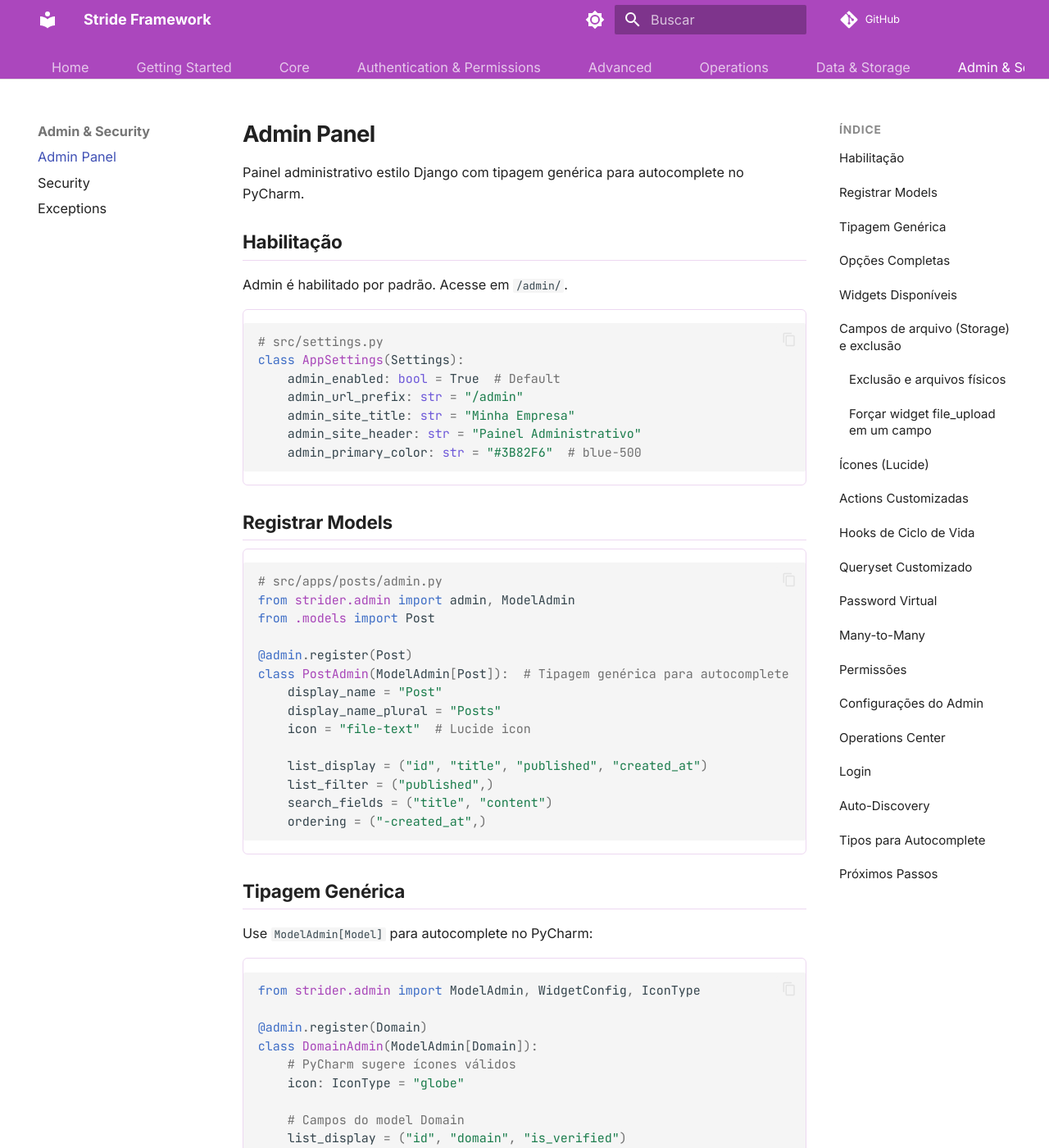
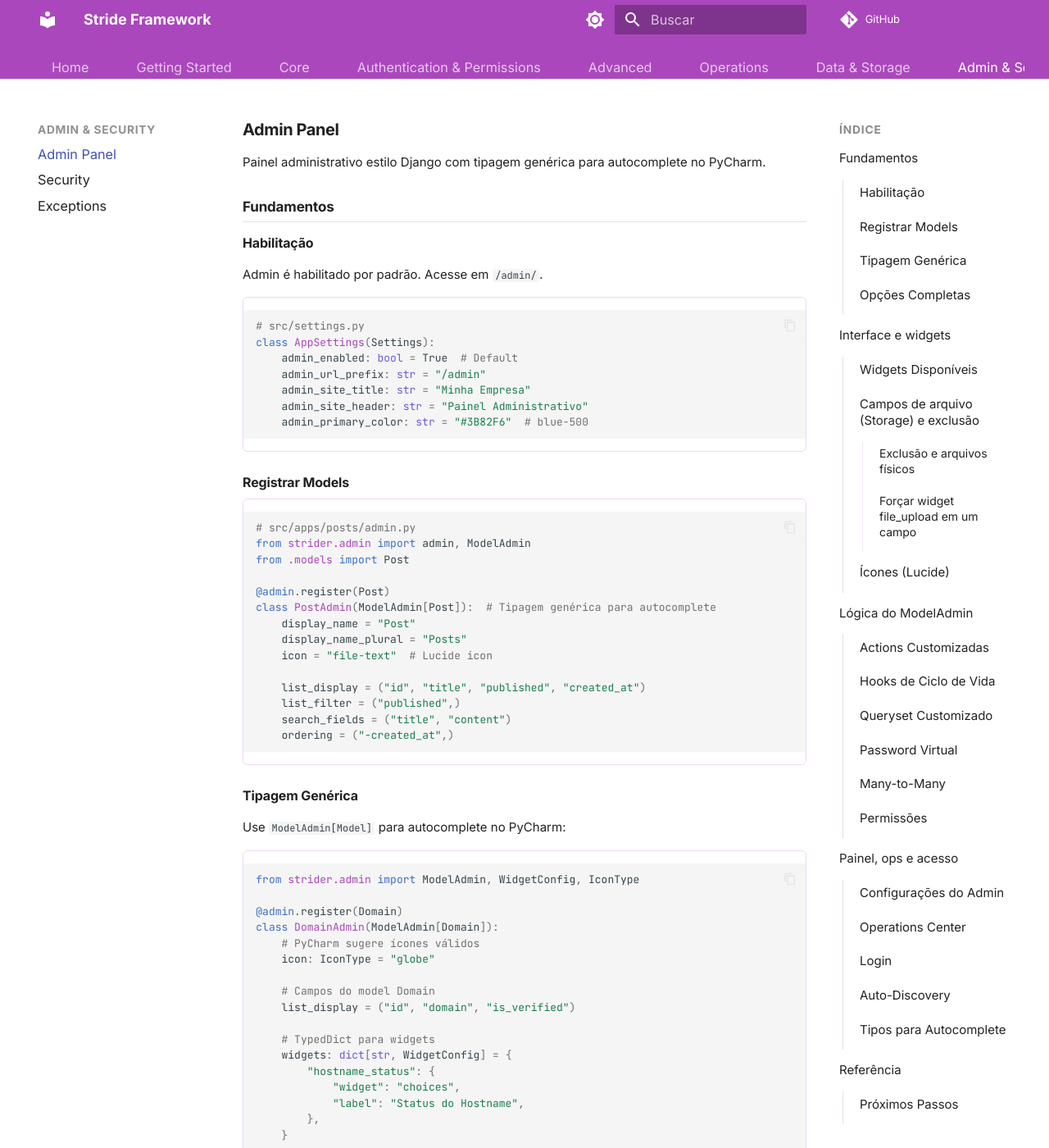
Before and after one commit to SorPuti/core-framework, an MkDocs documentation site: the page built from docs/40-admin.md, in a window 1280 px wide and 1400 px high. Shown: the whole window at 82% size. Built offline with MkDocs 1.6.1 and Material for MkDocs 9.7.7, drawn with Linux system fonts in a browser that asks for light colours; comment, search, counter and statistics services are not loaded; some of the changed text lies outside the part shown.

Commit message:
feat: Fix Mermaid interactivity, typography scale, hover states, and layout width

````diff
--- a/docs/40-admin.md
+++ b/docs/40-admin.md
@@ -2,7 +2,9 @@
 
 Painel administrativo estilo Django com tipagem genérica para autocomplete no PyCharm.
 
-## Habilitação
+## Fundamentos
+
+### Habilitação
 
 Admin é habilitado por padrão. Acesse em `/admin/`.
 
@@ -16,7 +18,7 @@
     admin_primary_color: str = "#3B82F6"  # blue-500
 ```
 
-## Registrar Models
+### Registrar Models
 
 ```python
 # src/apps/posts/admin.py
@@ -35,7 +37,7 @@
     ordering = ("-created_at",)
 ```
 
-## Tipagem Genérica
+### Tipagem Genérica
 
 Use `ModelAdmin[Model]` para autocomplete no PyCharm:
 
@@ -59,7 +61,7 @@
     }
 ```
 
-## Opções Completas
+### Opções Completas
 
 ```python
 @admin.register(Post)
@@ -117,7 +119,9 @@
     exclude_actions = ()  # Actions a desabilitar
 ```
 
-## Widgets Disponíveis
+## Interface e widgets
+
+### Widgets Disponíveis
 
 | Widget | Descrição |
 |--------|-----------|
@@ -146,7 +150,7 @@
 | `m2m_select` | Many-to-many select |
 | `file_upload` | Upload de arquivo (storage local ou GCS); drag-and-drop, preview |
 
-## Campos de arquivo (Storage) e exclusão
+### Campos de arquivo (Storage) e exclusão
 
 Quando o model tem campos que armazenam **path ou URL de arquivo** (ex.: `image`, `avatar`, `file_path`, `attachment_url`), o admin detecta automaticamente e exibe o widget **file_upload**:
 
@@ -156,7 +160,7 @@
 
 Configure o storage em `src/settings.py` (veja [Settings — Storage](02-settings.md#storage--file-uploads)). Documentação completa da API e fluxo: [Storage (37-storage.md)](37-storage.md).
 
-### Exclusão e arquivos físicos
+#### Exclusão e arquivos físicos
 
 Ao **deletar** um registro (botão "Delete" na tela de edição):
 
@@ -166,7 +170,7 @@
 
 Assim você evita arquivo órfão no storage. Em **bulk delete** (listagem), o body da requisição pode incluir `"delete_physical_files": true` para o mesmo efeito.
 
-### Forçar widget file_upload em um campo
+#### Forçar widget file_upload em um campo
 
 Se o nome da coluna não for detectado automaticamente, use `widgets`:
 
@@ -178,7 +182,7 @@
     }
 ```
 
-## Ícones (Lucide)
+### Ícones (Lucide)
 
 ```python
 # Ícones mais comuns
@@ -239,7 +243,9 @@
 icon = "git-branch"  # Git
 ```
 
-## Actions Customizadas
+## Lógica do ModelAdmin
+
+### Actions Customizadas
 
 ```python
 @admin.register(Post)
@@ -260,7 +266,7 @@
             await post.save(db)
 ```
 
-## Hooks de Ciclo de Vida
+### Hooks de Ciclo de Vida
 
 ```python
 @admin.register(Post)
@@ -284,7 +290,7 @@
         await clear_cache(f"post:{obj.id}")
 ```
 
-## Queryset Customizado
+### Queryset Customizado
 
 ```python
 @admin.register(Post)
@@ -295,7 +301,7 @@
         return Post.objects.using(db).filter(workspace_id=self.request.user.workspace_id)
 ```
 
-## Password Virtual
+### Password Virtual
 
 Para models com `set_password()`, o admin detecta automaticamente e cria um campo virtual de senha:
 
@@ -317,7 +323,7 @@
     }
 ```
 
-## Many-to-Many
+### Many-to-Many
 
 Relacionamentos M2M são detectados automaticamente:
 
@@ -333,7 +339,7 @@
     ]
 ```
 
-## Permissões
+### Permissões
 
 Acesso ao admin requer `is_staff=True`.
 
@@ -347,7 +353,9 @@
     exclude_actions = ("delete_selected",)
 ```
 
-## Configurações do Admin
+## Painel, ops e acesso
+
+### Configurações do Admin
 
 ```python
 # src/settings.py
@@ -372,7 +380,7 @@
     admin_cookie_secure: bool = None  # None = auto-detect HTTPS
 ```
 
-## Operations Center
+### Operations Center
 
 O admin inclui um centro de operações para monitorar:
 
@@ -397,7 +405,7 @@
     ops_infrastructure_poll_interval: int = 60  # Métricas (segundos)
 ```
 
-## Login
+### Login
 
 Admin usa autenticação por sessão (separada do JWT da API).
 
@@ -408,7 +416,7 @@
 
 Login padrão: `/admin/login`
 
-## Auto-Discovery
+### Auto-Discovery
 
 Módulos admin são descobertos automaticamente de arquivos `admin.py`:
 
@@ -422,7 +430,7 @@
     └── admin.py  # Auto-descoberto
 ```
 
-## Tipos para Autocomplete
+### Tipos para Autocomplete
 
 ```python
 from strider.admin import (
@@ -435,7 +443,9 @@
 )
 ```
 
-## Próximos Passos
+## Referência
+
+### Próximos Passos
 
 - [CLI](07-cli.md) — Comandos disponíveis
 - [Permissions](08-permissions.md) — Controle de acesso
--- a/mkdocs.yml
+++ b/mkdocs.yml
@@ -89,6 +89,7 @@
   features:
     - navigation.tabs
     - navigation.tabs.sticky
+    - navigation.sections
     - navigation.top
     - navigation.footer
     - navigation.instant.loading
--- a/overrides/assets/stylesheets/extra.css
+++ b/overrides/assets/stylesheets/extra.css
@@ -5,6 +5,15 @@
   --stride-radius: 6px;
   --stride-purple: #9c27b0;
   --stride-purple-soft: rgba(156, 39, 176, 0.18);
+  /* Corpo: nunca acima de 15px; títulos em px para hierarquia estável em qualquer viewport */
+  --stride-text: 15px;
+  --stride-h1: 20px;
+  --stride-h2: 17px;
+  --stride-h3: 16px;
+  --stride-h4: 15px;
+  /* Material usa estas variáveis para escalar o artigo inteiro */
+  --md-typeset-font-size: var(--stride-text);
+  --md-typeset-a-font-size: var(--stride-text);
 }
 
 [data-md-color-scheme="slate"] {
@@ -14,13 +23,13 @@
 
 /* --- Tipografia do artigo (Material usa .md-typeset) --- */
 .md-typeset {
-  font-size: 0.8125rem;
+  font-size: var(--stride-text);
   line-height: 1.65;
   -webkit-font-smoothing: antialiased;
 }
 
 .md-typeset h1 {
-  font-size: 1.375rem;
+  font-size: var(--stride-h1);
   font-weight: 700;
   line-height: 1.25;
   letter-spacing: -0.02em;
@@ -31,7 +40,7 @@
 }
 
 .md-typeset h2 {
-  font-size: 1.125rem;
+  font-size: var(--stride-h2);
   font-weight: 650;
   line-height: 1.3;
   margin-top: 1.5rem;
@@ -42,14 +51,14 @@
 }
 
 .md-typeset h3 {
-  font-size: 1rem;
+  font-size: var(--stride-h3);
   font-weight: 600;
   margin-top: 1.25rem;
   margin-bottom: 0.4rem;
 }
 
 .md-typeset h4 {
-  font-size: 0.9375rem;
+  font-size: var(--stride-h4);
   font-weight: 600;
   margin-top: 1rem;
   margin-bottom: 0.35rem;
@@ -109,7 +118,32 @@
   color: var(--md-default-fg-color--lighter);
 }
 
-/* --- Sidebar primária --- */
+/* Índice: conjuntos aninhados (h2 → h3 → h4) mais legíveis */
+.md-sidebar--secondary .md-nav .md-nav {
+  border-left: 1px solid var(--stride-purple-soft);
+  margin: 0.1rem 0 0.15rem 0.2rem;
+  padding-left: 0.4rem;
+}
+
+.md-sidebar--secondary .md-nav .md-nav .md-nav {
+  margin-left: 0.15rem;
+  border-left-color: rgba(156, 39, 176, 0.12);
+}
+
+.md-sidebar--secondary .md-nav .md-nav .md-nav .md-nav__link {
+  font-size: 0.7rem;
+}
+
+/* --- Sidebar primária (navigation.sections: rótulos de grupo) --- */
+.md-nav--primary .md-nav__item--section > .md-nav__link {
+  font-size: 0.6875rem;
+  font-weight: 700;
+  letter-spacing: 0.05em;
+  text-transform: uppercase;
+  opacity: 0.8;
+  margin-top: 0.5rem;
+}
+
 .md-nav--primary .md-nav__link {
   font-size: 0.8125rem;
 }
@@ -120,7 +154,7 @@
 }
 
 .md-typeset pre > code {
-  font-size: 0.75rem;
+  font-size: 13px;
   line-height: 1.5;
 }
 
@@ -235,16 +269,25 @@
   }
 }
 
-@media (max-width: 48em) {
-  .md-typeset {
-    font-size: 0.875rem;
+/* Desktop/tablet: o tema pode ampliar tipografia em telas largas — mantém teto 15px no texto */
+@media (min-width: 48em) {
+  .md-content .md-typeset {
+    font-size: var(--stride-text);
   }
 
-  .md-typeset h1 {
-    font-size: 1.25rem;
+  .md-content .md-typeset h1 {
+    font-size: var(--stride-h1);
   }
 
-  .md-typeset h2 {
-    font-size: 1.05rem;
+  .md-content .md-typeset h2 {
+    font-size: var(--stride-h2);
+  }
+
+  .md-content .md-typeset h3 {
+    font-size: var(--stride-h3);
+  }
+
+  .md-content .md-typeset h4 {
+    font-size: var(--stride-h4);
   }
 }
````
Also changed, not shown: docs/37-storage.md (+2 -2 lines).
